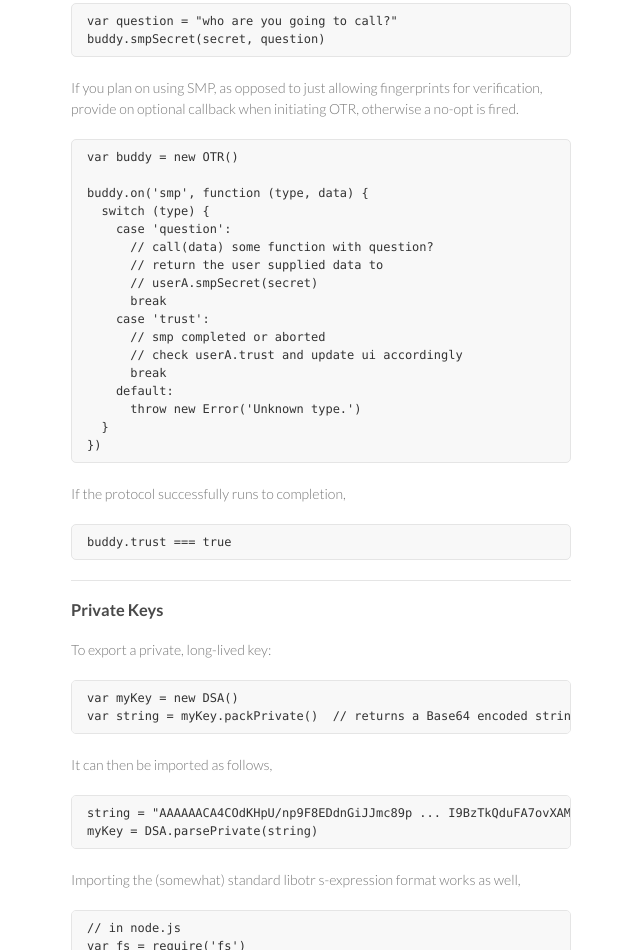
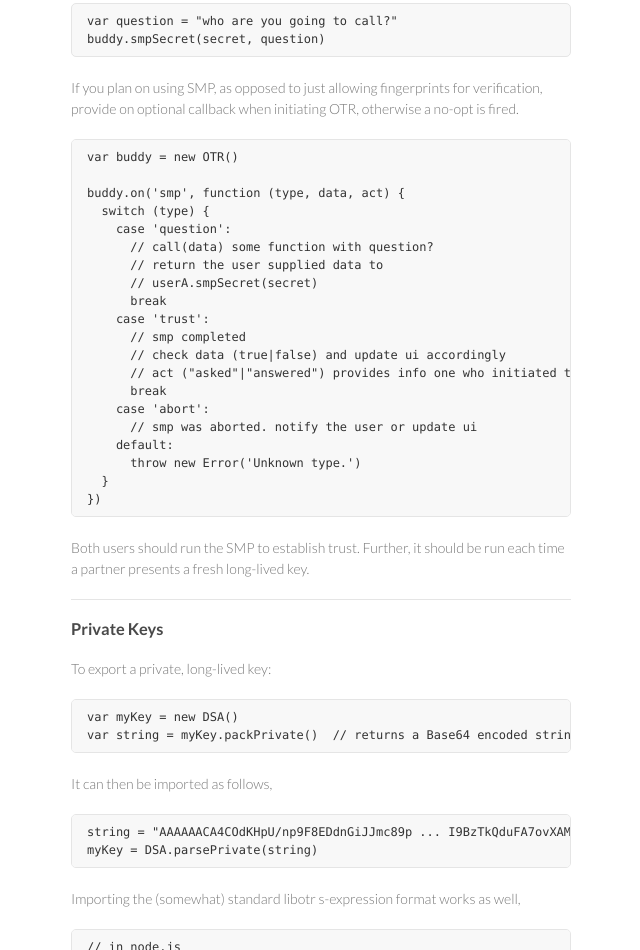
Before and after one commit to arlolra/otr, a plain HTML site: page index.html in a window 1280 px wide. Shown: the part 4553-5503 px from the top of the page, without its empty margins (499-1139 px from the left). Drawn offline with Linux system fonts and the light colour scheme.

```diff
--- a/index.html
+++ b/index.html
@@ -257,7 +257,7 @@
 
 <pre><code>var buddy = new OTR()
 
-buddy.on('smp', function (type, data) {
+buddy.on('smp', function (type, data, act) {
   switch (type) {
     case 'question':
       // call(data) some function with question?
@@ -265,19 +265,19 @@
       // userA.smpSecret(secret)
       break
     case 'trust':
-      // smp completed or aborted
-      // check userA.trust and update ui accordingly
+      // smp completed
+      // check data (true|false) and update ui accordingly
+      // act ("asked"|"answered") provides info one who initiated the smp
       break
+    case 'abort':
+      // smp was aborted. notify the user or update ui
     default:
       throw new Error('Unknown type.')
   }
 })
 </code></pre>
 
-<p>If the protocol successfully runs to completion,</p>
-
-<pre><code>buddy.trust === true
-</code></pre>
+<p>Both users should run the SMP to establish trust. Further, it should be run each time a partner presents a fresh long-lived key.</p>
 
 <hr><h3>
 <a name="private-keys" class="anchor" href="#private-keys"><span class="octicon octicon-link"></span></a>Private Keys</h3>
```
Also changed, not shown: params.json (+1 -1 lines).
